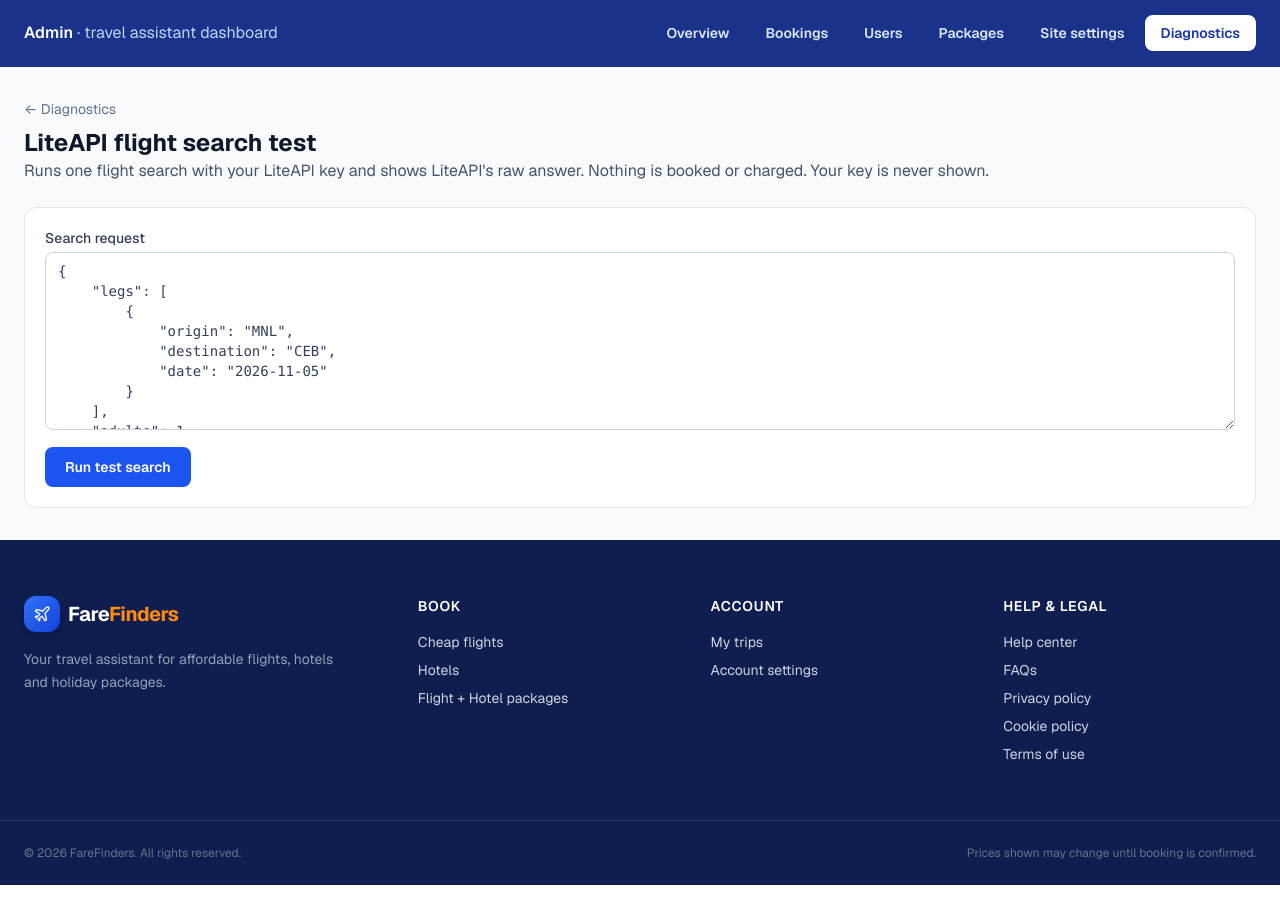
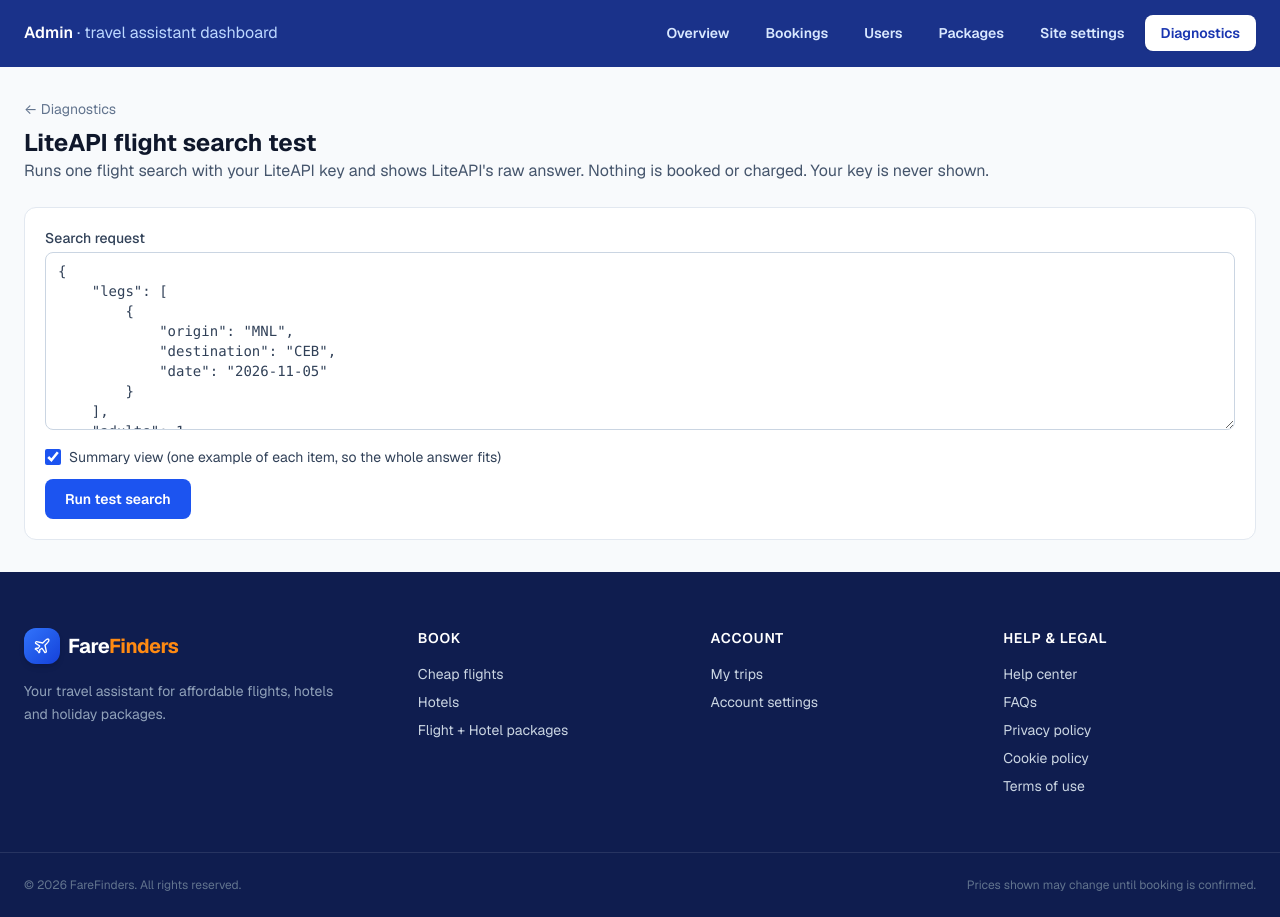
Before and after one commit to nicheintel/travelcompany, a PHP site: page /travelcompany/admin/flight-test.php in a window 1280 px wide. Shown: the part 66-983 px from the top of the page. Before the commit the page ends 951 px from the top, so only its background shows below. Run offline with PHP 8.4, Linux system fonts and the light colour scheme; the visitor is signed in with stand-in values (Sample User, id 1); tables that the repository leaves empty hold one stand-in row (values such as "Sample post").

Commit message:
Flight test: summary view so the whole answer structure fits
Co-Authored-By: Claude Opus 5.5 <noreply@anthropic.com>
Claude-Session: https://claude.ai/code/session_0137My6b2WcBxVnDKWWoKndT

```diff
--- a/php/admin/flight-test.php
+++ b/php/admin/flight-test.php
@@ -10,6 +10,20 @@ $body = (string) ($_POST['body'] ?? json_encode([
     'currency' => 'USD',
 ], JSON_PRETTY_PRINT));
 $result = null;
+
+/** Shrinks a big answer: lists keep their first item plus a count, long text is shortened. */
+function summarize(mixed $v, int $depth = 0): mixed
+{
+    if (!is_array($v)) return is_string($v) && strlen($v) > 40 ? substr($v, 0, 24) . '…' : $v;
+    if ($depth > 14) return '…';
+    if (array_is_list($v)) {
+        return $v ? [summarize($v[0], $depth + 1), '(' . count($v) . ' items in total)'] : [];
+    }
+    $out = [];
+    foreach ($v as $k => $item) $out[$k] = summarize($item, $depth + 1);
+    return $out;
+}
+
 if (is_post()) {
     verify_csrf();
     $json = json_decode($body, true);
@@ -20,7 +34,8 @@ if (is_post()) {
     } else {
         try {
             $res = http_json('POST', rtrim((string) config('liteapi_api_base'), '/') . '/flights/rates', ['X-API-Key: ' . config('liteapi_key')], $json, 60);
-            $pretty = json_encode($res['json'], JSON_PRETTY_PRINT | JSON_UNESCAPED_SLASHES | JSON_UNESCAPED_UNICODE) ?: '(no JSON in the answer)';
+            $data = !empty($_POST['summary']) ? summarize($res['json']) : $res['json'];
+            $pretty = json_encode($data, JSON_PRETTY_PRINT | JSON_UNESCAPED_SLASHES | JSON_UNESCAPED_UNICODE) ?: '(no JSON in the answer)';
             $result = ['status' => 'HTTP ' . $res['status'], 'text' => mb_substr($pretty, 0, 20000) . (mb_strlen($pretty) > 20000 ? "\n… (cut at 20,000 characters)" : '')];
         } catch (Throwable $e) {
             $result = ['status' => 'Error', 'text' => $e->getMessage()];
@@ -41,6 +56,7 @@ echo admin_open('diagnostics');
   <form method="post" class="space-y-3 rounded-xl border border-slate-200 bg-white p-5"><?= csrf_field() ?>
     <label class="block text-sm font-medium text-slate-700">Search request
       <textarea name="body" rows="8" spellcheck="false" class="mt-1 w-full rounded-lg border border-slate-300 px-3 py-2 font-mono text-sm"><?= e($body) ?></textarea></label>
+    <label class="flex items-center gap-2 text-sm text-slate-700"><input type="checkbox" name="summary" value="1"<?= !is_post() || !empty($_POST['summary']) ? ' checked' : '' ?> class="h-4 w-4 accent-brand-600"> Summary view (one example of each item, so the whole answer fits)</label>
     <button type="submit" class="rounded-lg bg-brand-600 px-5 py-2.5 text-sm font-semibold text-white hover:bg-brand-700">Run test search</button>
   </form>
   <?php if ($result): ?>
```
